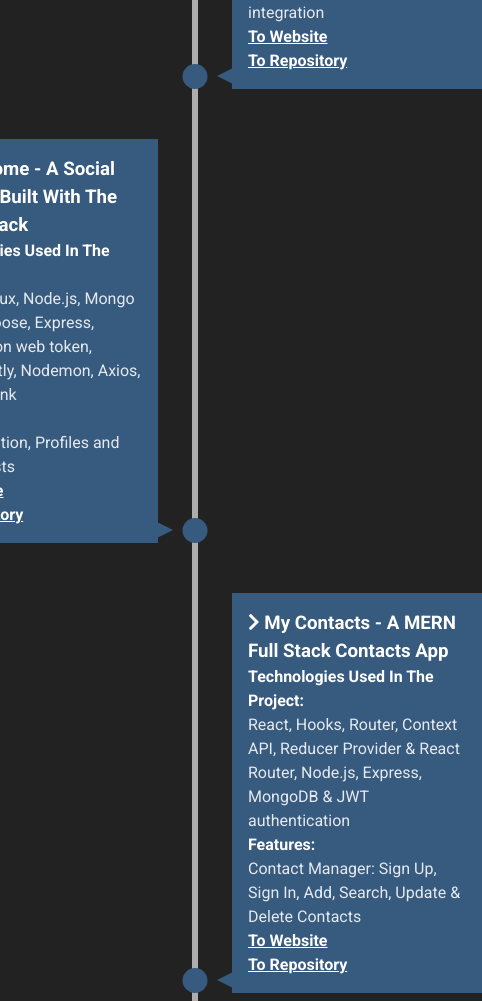
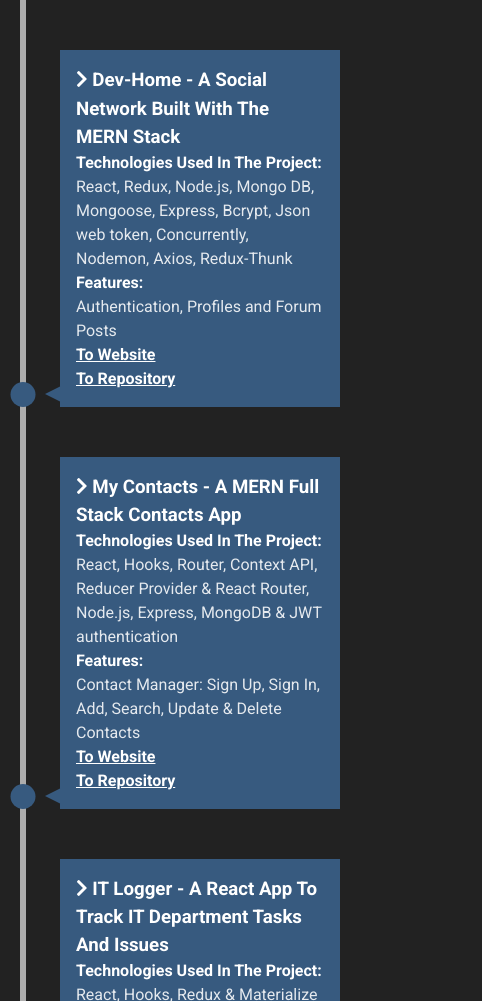
Before and after one commit to obrm/ori-baram-portfolio, a plain HTML site: page index.html in a window 390 px wide. Shown: the part 999-2000 px from the top of the page, 482 px wide, since content can reach past the window. Drawn offline with Linux system fonts and the light colour scheme.

Commit message:
Project Complete

```diff
--- a/css/style.css
+++ b/css/style.css
@@ -76,16 +76,20 @@
   padding: 1rem;
   background: var(--secondary-color);
   transition: all 0.5s ease-in-out;
+  visibility: hidden;
+  opacity: 0;
 }
 
 /* Right Side */
 #timeline ul li:nth-child(odd) div {
   left: 40px;
+  transform: translateX(200px);
 }
 
 /* Left Side */
 #timeline ul li:nth-child(even) div {
   left: -634px;
+  transform: translateX(-200px);
 }
 
 /* Dots */
@@ -96,7 +100,7 @@
   bottom: 0;
   width: 25px;
   height: 25px;
-  background: var(--secondary-color);
+  background: inherit;
   transform: translateX(-50%);
   border-radius: 50%;
   transition: background 0.5s ease-in-out;
@@ -126,12 +130,43 @@
   border-color: transparent transparent transparent var(--secondary-color);
 }
 
+/* Show Boxes */
+#timeline ul li.show div {
+  transform: none;
+  visibility: visible;
+  opacity: 1;
+}
+
+#timeline ul li.show::after {
+  background: var(--secondary-color);
+}
+
 @media (max-width: 900px) {
   #timeline ul li div {
-    width: 250px;
+    width: 300px;
   }
 
   #timeline ul li:nth-child(even) div {
-    left: -284px;
+    left: -334px;
   }
 }
+
+@media (max-width: 600px) {
+  #timeline ul li {
+    margin-left: 20px;
+  }
+
+  #timeline ul li div {
+    width: calc(100vw - 6.875rem);
+  }
+
+  #timeline ul li:nth-child(even) div {
+    left: 40px;
+  }
+
+  #timeline ul li:nth-child(even) div::before {
+    left: -15px;
+    border-width: 8px 16px 8px 0;
+    border-color: transparent var(--secondary-color) transparent transparent;
+  }
+}
--- a/index.html
+++ b/index.html
@@ -16,7 +16,7 @@
   <header id="main-header">
     <div class="container">
       <h1><i class="fas fa-briefcase"></i> Portfolio</h1>
-      <h2>Ori Baram</h2>
+      <h2>Ori Baram | Full Stack Web Developer</h2>
       <h4><a href="mailto:obrm770@gmail.com">obrm770@gmail.com</a></h4>
       <h4 class="mb-n4"><a href="tel:0523890224">052-3890224</a></h4>
     </div>
@@ -231,6 +231,8 @@
 
     </ul>
   </section>
+
+  <script src="js/main.js"></script>
 </body>
 
 </html>
--- /dev/null
+++ b/js/main.js
@@ -0,0 +1,28 @@
+const items = document.querySelectorAll('#timeline li')
+
+const isInViewport = (el) => {
+  const rect = el.getBoundingClientRect()
+  return (
+    rect.top >= 0 &&
+    rect.left >= 0 &&
+    rect.bottom <=
+      (window.innerHeight || document.documentElement.clientHeight) &&
+    rect.right <= (window.innerWidth || document.documentElement.clientWidth)
+  )
+}
+
+const run = () =>
+  items.forEach((item) => {
+    if (isInViewport(item)) {
+      item.classList.add('show')
+    }
+
+    if (!isInViewport(item)) {
+      item.classList.remove('show')
+    }
+  })
+
+// Events
+window.addEventListener('load', run)
+window.addEventListener('resize', run)
+window.addEventListener('scroll', run)
```
